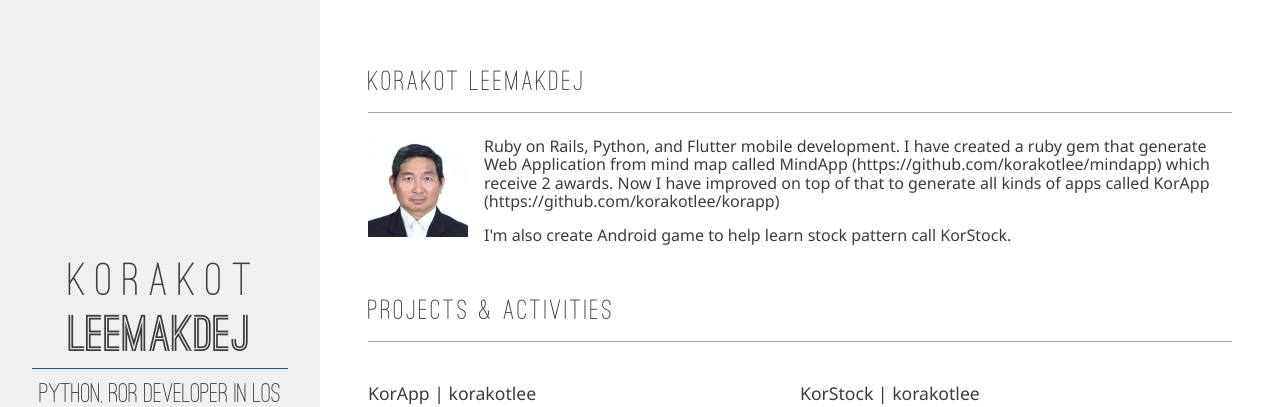
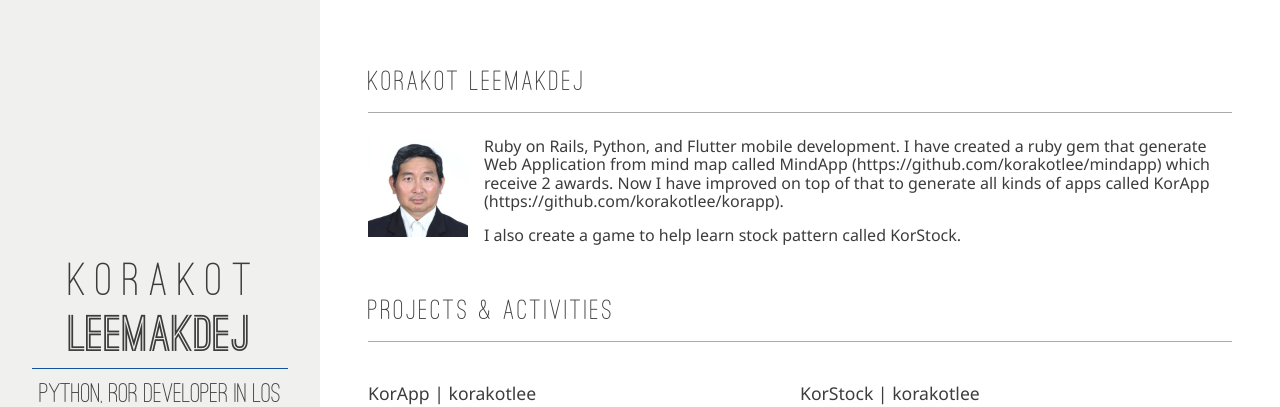
Before and after one commit to korakotlee/korakotlee.github.io, a Jekyll site: the page built from index.html, in a window 1280 px wide and 948 px high. Shown: the top 407 px of the window. Built offline with Jekyll 4.4.1, drawn with Linux system fonts in a browser that asks for light colours; nearby versions of some CDN libraries.

Commit message:
fix typo

```diff
--- a/index.html
+++ b/index.html
@@ -10,11 +10,11 @@ published: true
       <div class="pure-u-1">
         <img src="/img/korakot.jpg" alt="Korakot"/>
         <p>
-          Ruby on Rails, Python, and Flutter mobile development. I have created a ruby gem that generate Web Application from mind map called MindApp (https://github.com/korakotlee/mindapp) which receive 2 awards. Now I have improved on top of that to generate all kinds of apps called KorApp (https://github.com/korakotlee/korapp)
+          Ruby on Rails, Python, and Flutter mobile development. I have created a ruby gem that generate Web Application from mind map called MindApp (https://github.com/korakotlee/mindapp) which receive 2 awards. Now I have improved on top of that to generate all kinds of apps called KorApp (https://github.com/korakotlee/korapp).
 
         </p>
         <p>
-          I'm also create Android game to help learn stock pattern call KorStock.
+          I also create a game to help learn stock pattern called KorStock.
         </p>
 
       </div>
```
